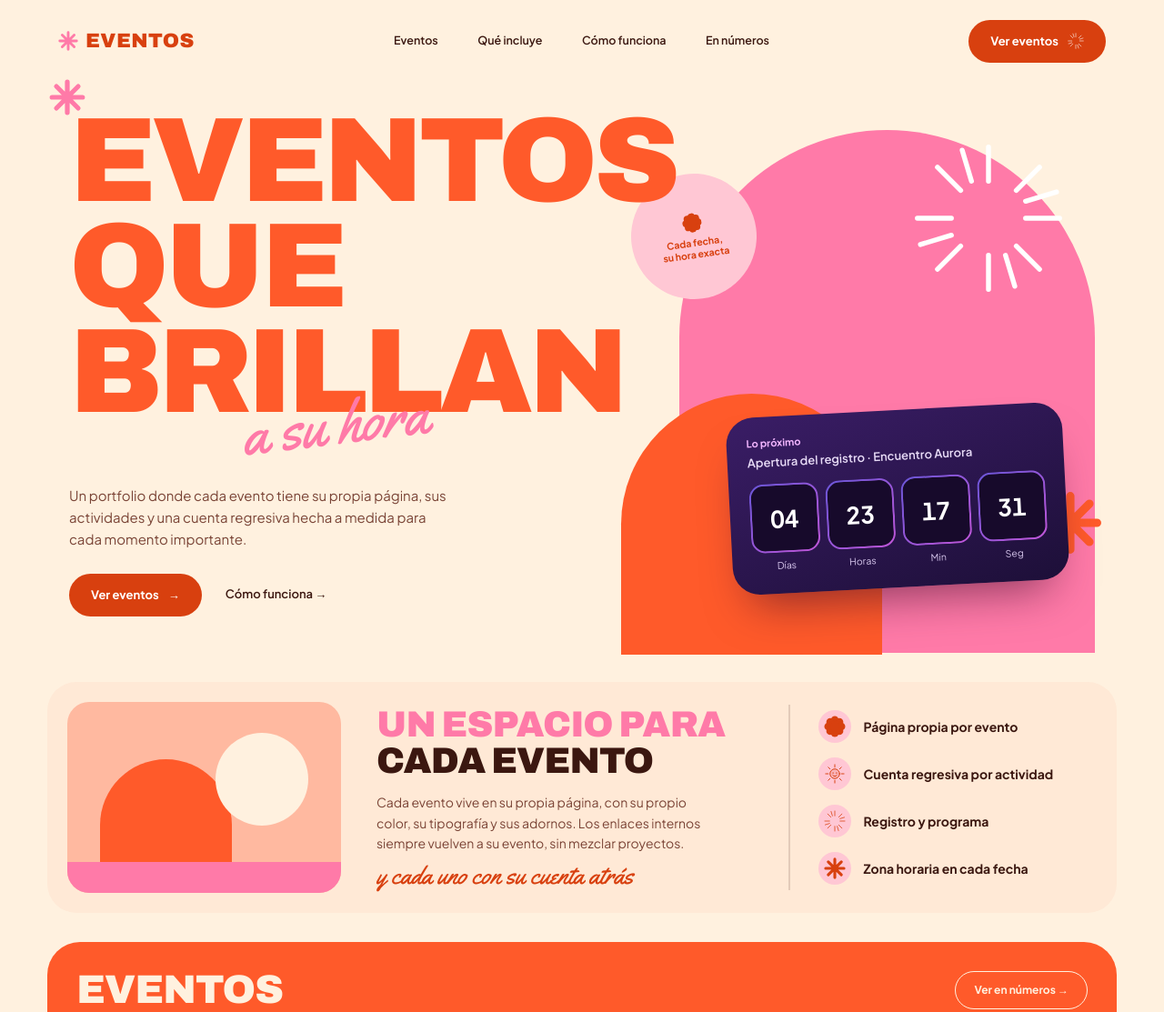
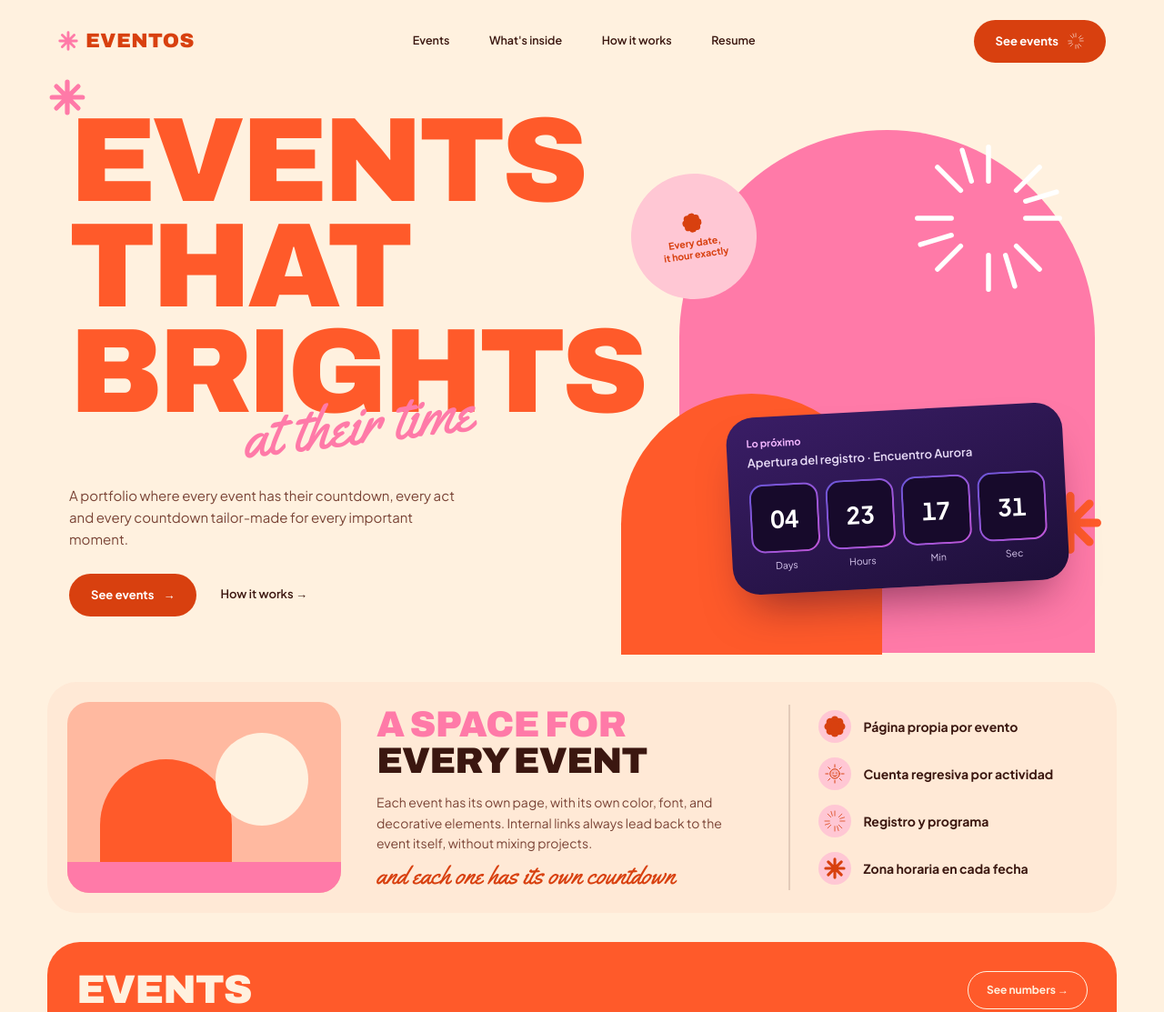
Before and after one commit to paularodalv/EventosCuentasRegresivas, a plain HTML site: page index.html in a window 1280 px wide. Shown: the top 1113 px of the page at 91% size. Drawn offline with Linux system fonts and the light colour scheme.

Commit message:
Cambiando a inglés y añadiendo img como portadas

```diff
--- a/assets/event-base.css
+++ b/assets/event-base.css
@@ -143,6 +143,9 @@ a:focus-visible,button:focus-visible{outline:3px solid var(--ev-accent);outline-
   text-transform:var(--ev-title-transform);letter-spacing:var(--ev-title-spacing);
   font-size:clamp(42px,9vw,96px);line-height:1;margin:14px 0 16px;
 }
+/* Título-imagen de la portada: <h1 class="hub-title"><img class="hub-logo" src="logo.svg" alt="…"></h1> */
+.hub-title{margin:14px 0 16px;line-height:0}
+.hub-logo{display:block;width:100%;height:auto;max-width:720px;filter:drop-shadow(0 18px 34px color-mix(in srgb,var(--ev-glow) 45%,transparent))}
 .hub-lead{max-width:560px;color:var(--ev-muted);margin:0}
 .activity-grid{display:grid;grid-template-columns:repeat(2,minmax(0,1fr));gap:clamp(14px,2.4vw,24px);margin-top:clamp(32px,6vw,54px)}
 .activity-link{
--- a/assets/portfolio.css
+++ b/assets/portfolio.css
@@ -94,6 +94,8 @@ a.work:hover{transform:translateY(-6px)}
 .work-go{position:absolute;right:32px;bottom:32px;z-index:2;width:42px;height:42px;border-radius:50%;background:var(--cream);display:grid;place-items:center;font-size:18px;font-weight:700;color:var(--orange-d);transition:background .2s,color .2s}
 a.work:hover .work-go{background:var(--orange-d);color:#fff}
 .art-aurora{background:linear-gradient(150deg,#40305e,#a34f6e 58%,#f2a56e)}
+.work-cover-img{position:absolute;inset:0;z-index:1;display:block;width:100%;height:100%;object-fit:cover;transition:transform .35s}
+.work-cover-img:hover{transform:scale(1.03)}
 .art-aurora .a-sun{position:absolute;left:50%;bottom:-34%;width:80%;aspect-ratio:1;transform:translateX(-50%);border-radius:50%;background:radial-gradient(circle,#ffd7b0 0,#f7a971 40%,transparent 70%);opacity:.85}
 .art-aurora b{position:relative;font:italic 600 clamp(44px,5vw,64px)/1 'Playfair Display',Georgia,serif;color:#fff1e8;margin-bottom:26px}
 .art-nexo{background:linear-gradient(150deg,#063f43,#087c78 58%,#a9c95a)}
--- a/events/coraline-2026/style.css
+++ b/events/coraline-2026/style.css
@@ -1,4 +1,4 @@
-/* ===== Encuentro Aurora · tema propio =====
+/* ===== Evento Caroline · tema propio =====
    Cambia las variables para recolorear todo el evento.
    Los ornamentos (cintas de aurora, estrellas) están al final. */
 @import url('https://fonts.googleapis.com/css2?family=DM+Sans:wght@400;500;600;700&family=Playfair+Display:ital,wght@0,600;1,600&display=swap');
@@ -21,3 +21,5 @@
 @keyframes aurora-drift{from{transform:translateX(-2.5%)}to{transform:translateX(2.5%)}}
 .orn-sun{position:absolute;left:50%;bottom:-36vmin;width:56vmin;height:56vmin;transform:translateX(-50%);border-radius:50%;
   background:radial-gradient(circle,#ffd2a8 0,#f2a56e 38%,transparent 68%);opacity:.45}
+/* Logotipo de la portada */
+.hub-logo{max-width:780px}
--- a/events/festival-nexo/style.css
+++ b/events/festival-nexo/style.css
@@ -25,3 +25,5 @@
   background:linear-gradient(180deg,var(--ev-accent),transparent);
   animation:eq calc(1.1s + var(--i)*.07s) ease-in-out infinite alternate;animation-delay:calc(var(--i)*-.13s)}
 @keyframes eq{from{transform:scaleY(.18)}to{transform:scaleY(1)}}
+/* Logotipo de la portada */
+.hub-logo{max-width:480px}
--- a/index.html
+++ b/index.html
@@ -4,7 +4,7 @@
   <meta charset="utf-8">
   <meta name="viewport" content="width=device-width, initial-scale=1">
   <meta name="description" content="Portfolio de eventos: cada uno con su página, sus actividades y su cuenta regresiva.">
-  <title>Eventos · Portfolio</title>
+  <title>Events Countdown · Portfolio</title>
   <link rel="stylesheet" href="assets/portfolio.css">
 </head>
 <body>
@@ -21,12 +21,12 @@
   <header class="site-header" id="inicio">
     <a class="brand" href="./"><svg aria-hidden="true"><use href="#asterisk"/></svg>EVENTOS</a>
     <nav class="site-nav" aria-label="Principal">
-      <a href="#eventos">Eventos</a>
-      <a href="#incluye">Qué incluye</a>
-      <a href="#como">Cómo funciona</a>
-      <a href="#numeros">En números</a>
+      <a href="#eventos">Events</a>
+      <a href="#incluye">What's inside</a>
+      <a href="#como">How it works</a>
+      <a href="#numeros">Resume</a>
     </nav>
-    <a class="pill pill--solid" href="#eventos">Ver eventos <svg aria-hidden="true" class="ico-sun"><use href="#burst"/></svg></a>
+    <a class="pill pill--solid" href="#eventos">See events <svg aria-hidden="true" class="ico-sun"><use href="#burst"/></svg></a>
   </header>
 
   <main class="page">
@@ -35,14 +35,14 @@
       <svg class="deco deco--a" aria-hidden="true"><use href="#asterisk"/></svg>
       <div class="hero-copy">
         <h1>
-          <span>EVENTOS</span>
-          <span>QUE</span>
-          <span class="h1-last">BRILLAN <em>a su hora</em></span>
+          <span>EVENTS</span>
+          <span>THAT</span>
+          <span class="h1-last">BRIGHTS <em>at their time</em></span>
         </h1>
-        <p class="hero-text">Un portfolio donde cada evento tiene su propia página, sus actividades y una cuenta regresiva hecha a medida para cada momento importante.</p>
+        <p class="hero-text">A portfolio where every event has their countdown, every act and every countdown tailor-made for every important moment.</p>
         <div class="hero-actions">
-          <a class="pill pill--solid" href="#eventos">Ver eventos <span aria-hidden="true">→</span></a>
-          <a class="text-link" href="#como">Cómo funciona <span aria-hidden="true">→</span></a>
+          <a class="pill pill--solid" href="#eventos">See events <span aria-hidden="true">→</span></a>
+          <a class="text-link" href="#como">How it works <span aria-hidden="true">→</span></a>
         </div>
       </div>
 
@@ -57,13 +57,13 @@
           <p class="live-label">Lo próximo</p>
           <p class="live-name" data-soonest-name></p>
           <div class="live-tiles" role="timer" aria-live="off">
-            <div><b data-soonest-days>--</b><span>Días</span></div>
-            <div><b data-soonest-hours>--</b><span>Horas</span></div>
+            <div><b data-soonest-days>--</b><span>Days</span></div>
+            <div><b data-soonest-hours>--</b><span>Hours</span></div>
             <div><b data-soonest-minutes>--</b><span>Min</span></div>
-            <div><b data-soonest-seconds>--</b><span>Seg</span></div>
+            <div><b data-soonest-seconds>--</b><span>Sec</span></div>
           </div>
         </div>
-        <div class="badge"><svg aria-hidden="true"><use href="#flower"/></svg><span>Cada fecha,<br>su hora exacta</span></div>
+        <div class="badge"><svg aria-hidden="true"><use href="#flower"/></svg><span>Every date,<br>it hour exactly</span></div>
       </div>
     </section>
 
@@ -71,9 +71,9 @@
     <section class="panel intro" id="incluye" aria-labelledby="t-incluye">
       <div class="intro-art" aria-hidden="true"><div class="ia-arch"></div><div class="ia-ball"></div><div class="ia-bar"></div></div>
       <div class="intro-copy">
-        <h2 id="t-incluye"><span>UN ESPACIO PARA</span> CADA EVENTO</h2>
-        <p>Cada evento vive en su propia página, con su propio color, su tipografía y sus adornos. Los enlaces internos siempre vuelven a su evento, sin mezclar proyectos.</p>
-        <p class="script">y cada uno con su cuenta atrás</p>
+        <h2 id="t-incluye"><span>A SPACE FOR</span> EVERY EVENT</h2>
+        <p>Each event has its own page, with its own color, font, and decorative elements. Internal links always lead back to the event itself, without mixing projects.</p>
+        <p class="script">and each one has its own countdown</p>
       </div>
       <ul class="feature-list">
         <li><svg aria-hidden="true"><use href="#flower"/></svg>Página propia por evento</li>
@@ -86,8 +86,8 @@
     <!-- EVENTOS DESTACADOS -->
     <section class="works" id="eventos" aria-labelledby="t-eventos">
       <div class="works-head">
-        <h2 id="t-eventos">EVENTOS</h2>
-        <a class="pill pill--line" href="#numeros">Ver en números →</a>
+        <h2 id="t-eventos">EVENTS</h2>
+        <a class="pill pill--line" href="#numeros">See numbers →</a>
       </div>
       <div class="works-grid">
         <!-- Para añadir otro evento, duplica una tarjeta y cambia enlace, colores y fechas. -->
@@ -95,7 +95,12 @@
           <span class="work-tag">Roleplay ES Ducks · 2026</span>
           <h3>Roleplay ES Ducks</h3>
           <p class="work-sub">Coraline Set - 2026</p>
-          <div class="work-art art-aurora" aria-hidden="true"><i class="a-sun"></i><b>Roleplay ES Ducks</b></div>
+          <!-- Portada del evento: sustituye el atributo src por la ruta de tu imagen (jpg, png, webp...).
+               Si la imagen no existe, se muestra el diseño de respaldo con el degradado y el título. -->
+          <div class="work-art work-cover art-aurora">
+            <i class="a-sun" aria-hidden="true"></i><b aria-hidden="true">Roleplay ES Ducks</b>
+            <img class="work-cover-img" src="assets/covers/roleplay-es-ducks.jpg" alt="Portada de Roleplay ES Ducks" onerror="this.remove()">
+          </div>
           <span class="work-when" data-until="2026-12-01T09:00:00+01:00" data-until-label="Registro abre en {t}" data-until-done="Registro abierto"></span>
           <span class="work-go" aria-hidden="true">↗</span>
           <span data-soonest-source data-name="Apertura del registro · Encuentro Aurora" data-target="2026-12-01T09:00:00+01:00"></span>
```
Also changed, not shown: events/coraline-2026/index.html (+1 -1 lines), events/festival-nexo/index.html (+1 -1 lines), assets/covers/LEEME.txt (added), events/coraline-2026/logo.svg (added), events/festival-nexo/logo.svg (added), 1 other file.
